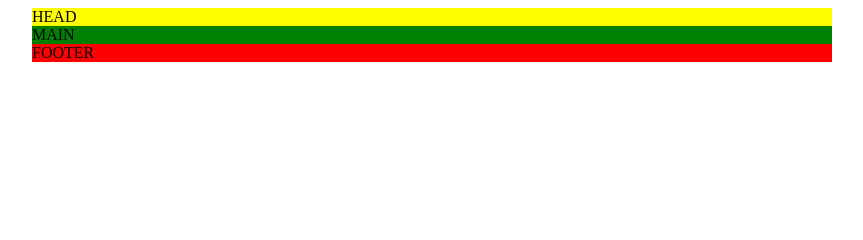
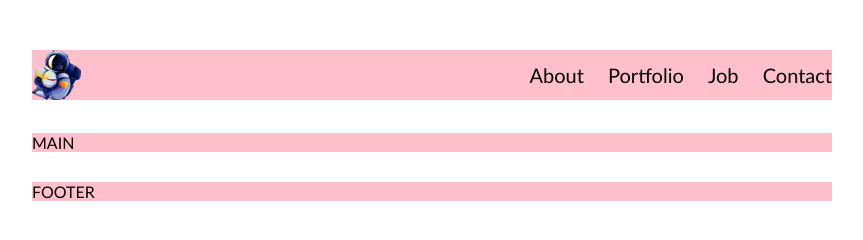
Before and after one commit to VytautasValutis/06-Lost-in-space, a website: page index.html in a window 1280 px wide. Shown: the whole page, without its empty margins (208-1071 px from the left). Drawn offline with Linux system fonts and the light colour scheme.

Commit message:
Header + css

```diff
--- a/index.html
+++ b/index.html
@@ -6,10 +6,24 @@
     <meta name="viewport" content="width=device-width, initial-scale=1.0">
     <title>Astronautas</title>
     <link rel="stylesheet" href="./main.css">
+    <link rel="shortcut icon" href="favicon.ico" type="./image/x-icon">
+    <link rel="apple-touch-icon" sizes="180x180" href="./favicon/apple-touch-icon.png">
+    <link rel="icon" type="image/png" sizes="32x32" href="./favicon/favicon-32x32.png">
+    <link rel="icon" type="image/png" sizes="16x16" href="./favicon/favicon-16x16.png">
+    <link rel="manifest" href="./favicon/site.webmanifest">
+    <link rel="mask-icon" href="./favicon/safari-pinned-tab.svg" color="#5bbad5">
+    <meta name="msapplication-TileColor" content="#da532c">
+    <meta name="theme-color" content="#ffffff">
 </head>
 <body>
     <header>
-        HEAD
+        <img src="./figura.png" alt="Darome logo">
+        <nav>
+            <a href="#">About</a>
+            <a href="#">Portfolio</a>
+            <a href="#">Job</a>
+            <a href="#">Contact</a>
+        </nav>
     </header>
     <main>
         MAIN
--- a/main.css
+++ b/main.css
@@ -1,15 +1,38 @@
-header {
-    background-color: yellow;
+body {
+    margin: 0;
+    font-family: 'Gill Sans', 'Gill Sans MT', Calibri, 'Trebuchet MS', sans-serif;
+}
+header, main, footer {
+    background-color: pink;
+    display: inline-block;
     width: 800px;
     margin-left: calc(50% - 400px);
+    margin-bottom: 30px;
 }
-main {
-    background-color:green;
-    width: 800px;
-    margin-left: calc(50% - 400px);
+header {
+    margin-top: 50px;
 }
-footer {
-    background-color:red;
-    width: 800px;
-    margin-left: calc(50% - 400px);
+img {
+    width: 200px;
+    height: 50px;
+    object-fit: contain;
+    object-position: left;
+    float: left;
 }
+nav {
+    float: right;
+    margin-top: 15px;
+}
+a {
+    font-size: 20px;
+    line-height: 20px;
+    text-decoration: none;
+    color: #000;
+    margin-left: 20px;
+}
+a:first-child {
+    margin-left: 0;
+}
+a:hover {
+    text-decoration: underline;
+}
```
Also changed, not shown: favicon/browserconfig.xml (added, +9 -0 lines), favicon.ico (added), favicon/android-chrome-192x192.png (added), favicon/apple-touch-icon.png (added), favicon/favicon-16x16.png (added), favicon/favicon-32x32.png (added), favicon/favicon.ico (added), favicon/mstile-150x150.png (added), favicon/safari-pinned-tab.svg (added), favicon/site.webmanifest (added), figura.png (added), 1 other file.
